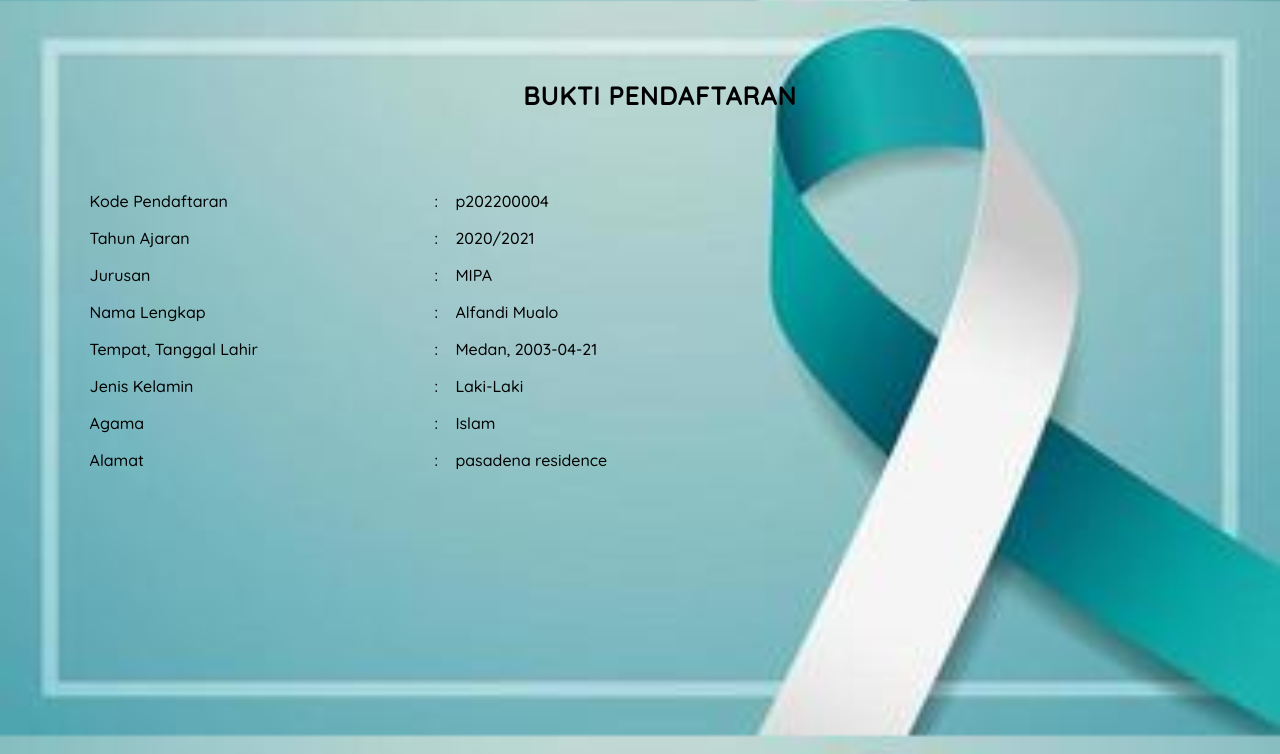
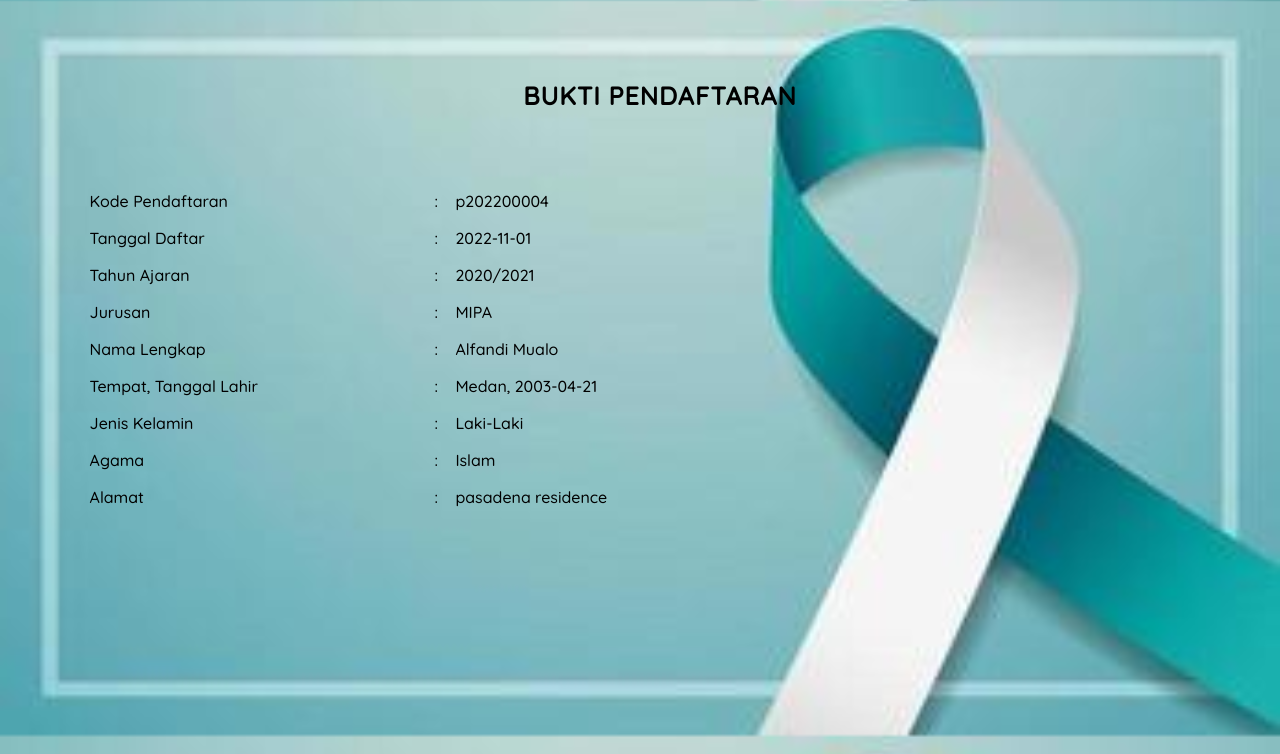
Before and after one commit to FawwazIkbar/Kel-8_projek-PPW, a PHP site: page /cetak-bukti.php?id=p202200004 in a window 1280 px wide. Shown: the top 754 px of the page. Run offline with PHP 8.4, Linux system fonts and the light colour scheme; data comes from the database, SQL or seed files in the repository.

Commit message:
Update cetak-bukti.php

```diff
--- a/cetak-bukti.php
+++ b/cetak-bukti.php
@@ -33,6 +33,11 @@
             <td>:</td>
             <td><?php echo $p->id_pendaftaran ?></td>
         </tr>
+        <tr>
+            <td> &nbsp; &nbsp; Tanggal Daftar</td>
+            <td>:</td>
+            <td><?php echo $p->tgl_daftar ?></td>
+        </tr>
             <tr>
             <td> &nbsp; &nbsp; Tahun Ajaran</td>
             <td>:</td>
```
